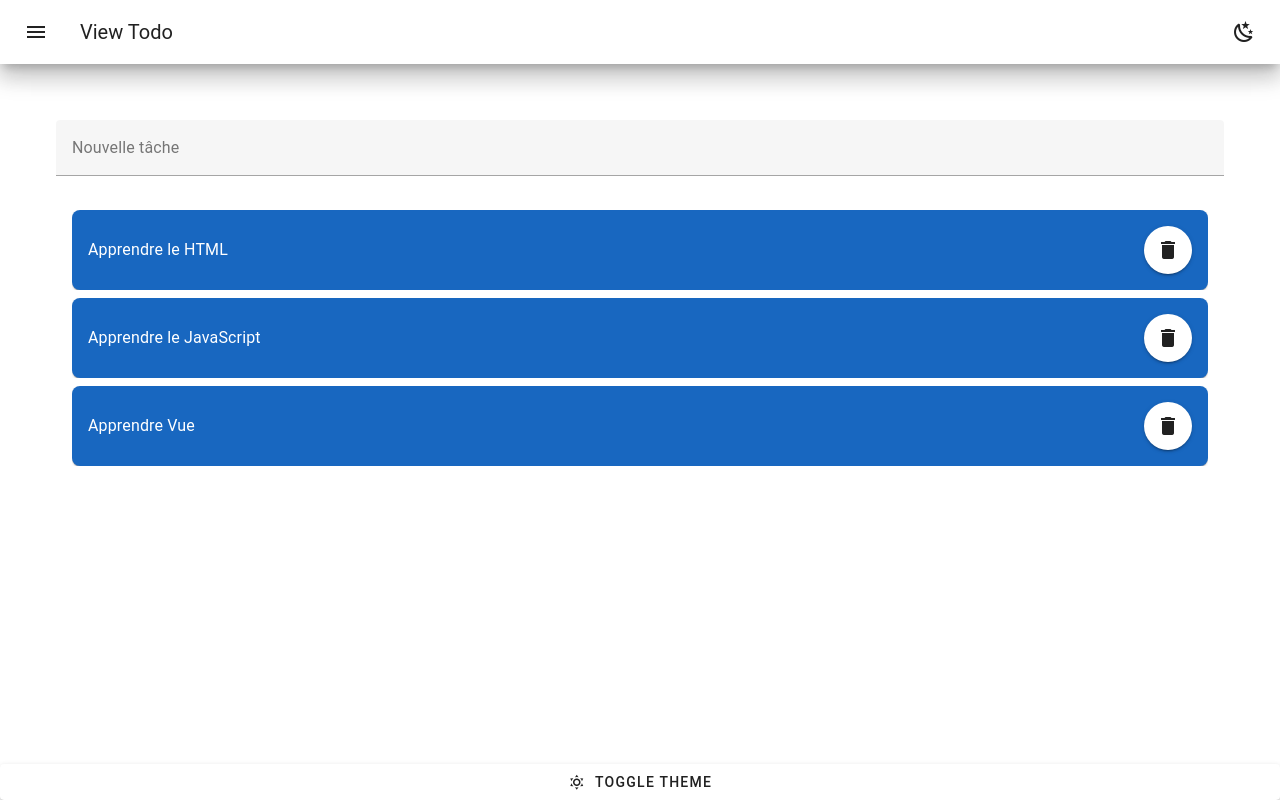
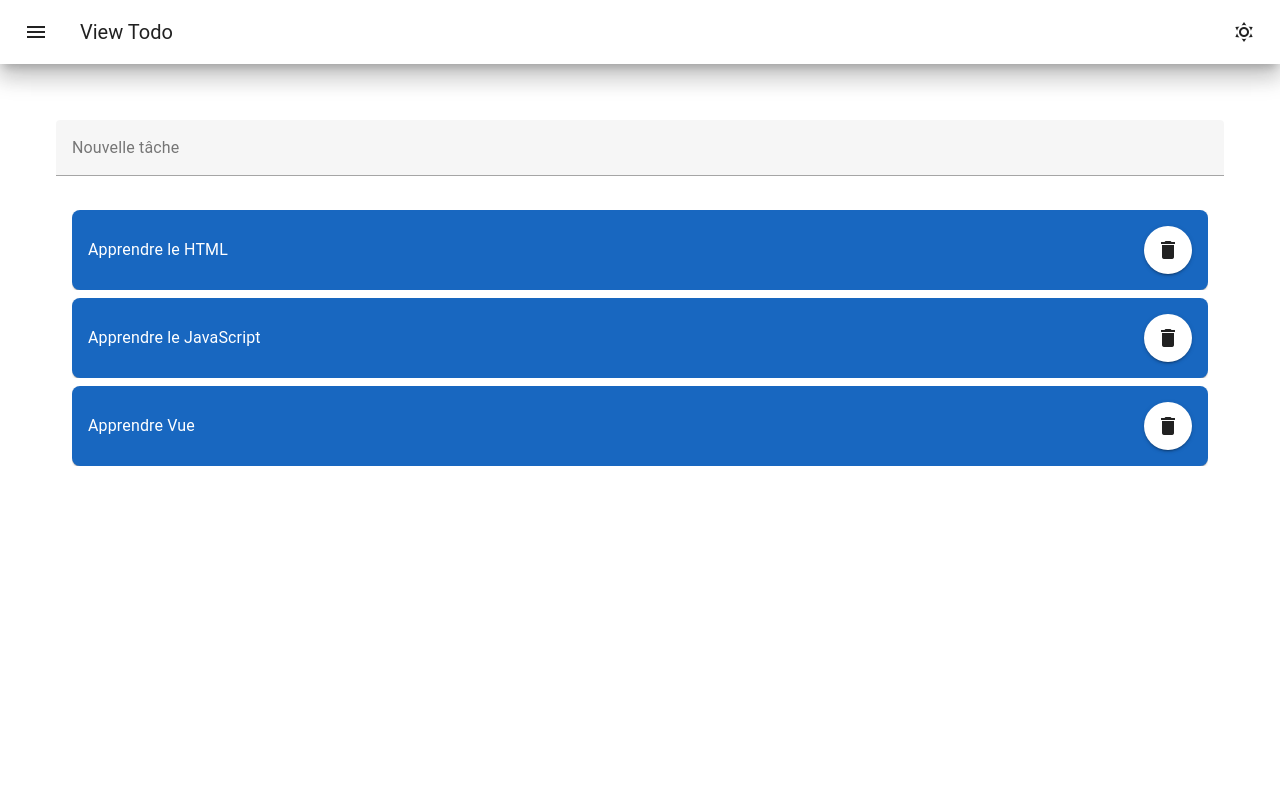
Before and after one commit to spitzerl/ViewTodo, a Vue app: page / in a window 1280 px wide. Built offline with nearby package versions, Linux system fonts and the light colour scheme.

Commit message:
edit use button from navbar to change theme

```diff
--- a/src/App.vue
+++ b/src/App.vue
@@ -1,10 +1,9 @@
 <template>
     <v-app :theme="theme">
         <v-main>
-            <Navbar />
+            <Navbar :theme="theme" @toggle-theme="theme = theme === 'light' ? 'dark' : 'light'" />
             <ToDo />
         </v-main>
-        <v-btn :prepend-icon="theme === 'light' ? 'mdi-weather-sunny' : 'mdi-weather-night'" text="Toggle Theme" slim @click="onClick"></v-btn>
     </v-app>
 </template>
 
@@ -12,10 +11,4 @@
     import { ref } from 'vue'
 
     const theme = ref('light')
-
-    function onClick() {
-        theme.value = theme.value === 'light' ? 'dark' : 'light'
-    }
 </script>
-
-<style></style>
--- a/src/components/Navbar.vue
+++ b/src/components/Navbar.vue
@@ -7,8 +7,16 @@
         <v-app-bar-title>View Todo</v-app-bar-title>
 
         <template v-slot:append>
-            <v-btn :icon="theme === 'light' ? 'mdi-weather-sunny' : 'mdi-weather-night'" @click="toggleTheme"></v-btn>
+            <v-btn :icon="theme === 'light' ? 'mdi-weather-sunny' : 'mdi-weather-night'" @click="onClick"></v-btn>
         </template>
     </v-app-bar>
 </template>
-<script setup></script>
+
+<script setup>
+    defineProps(['theme'])
+    const emit = defineEmits(['toggle-theme'])
+
+    function onClick() {
+        emit('toggle-theme')
+    }
+</script>
```
